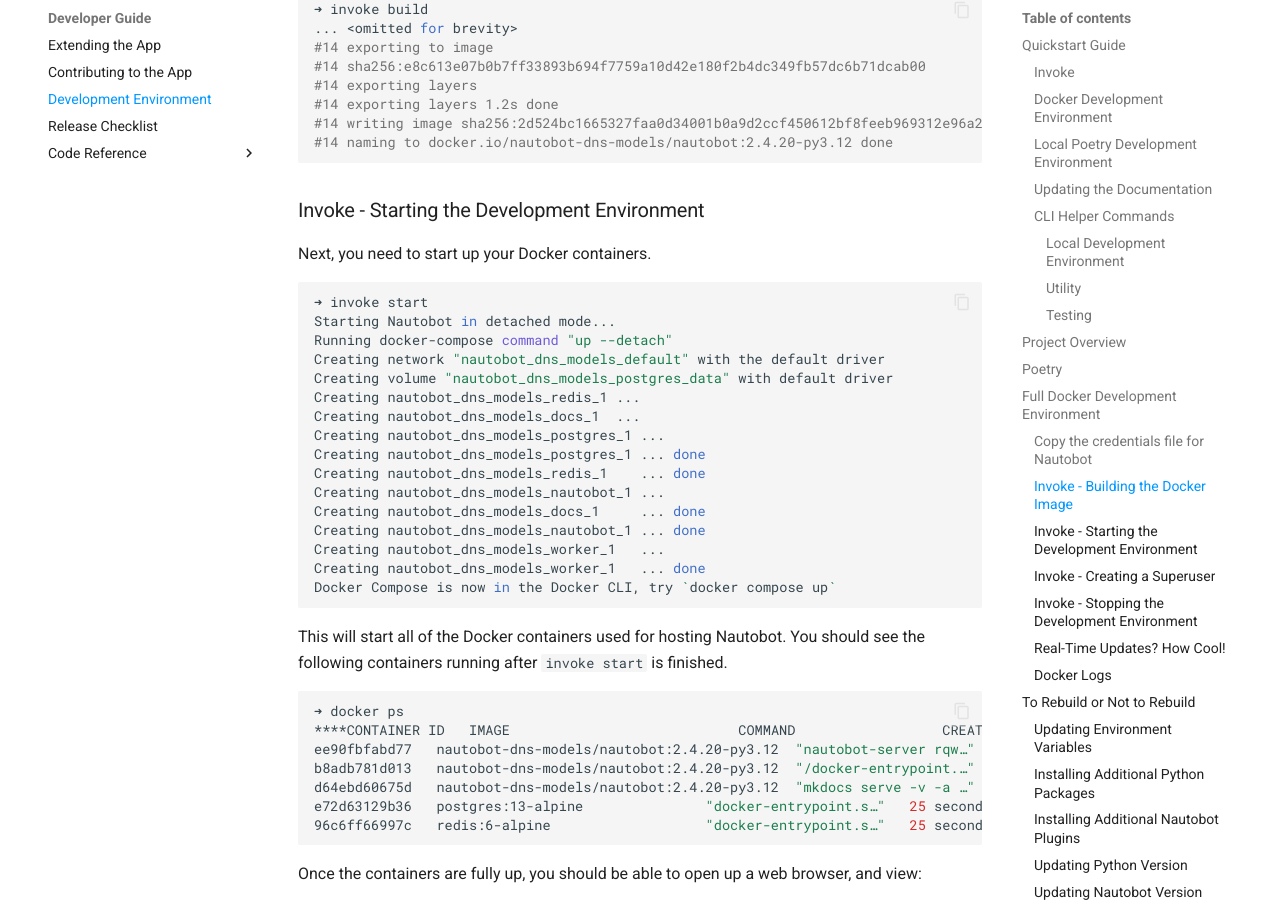
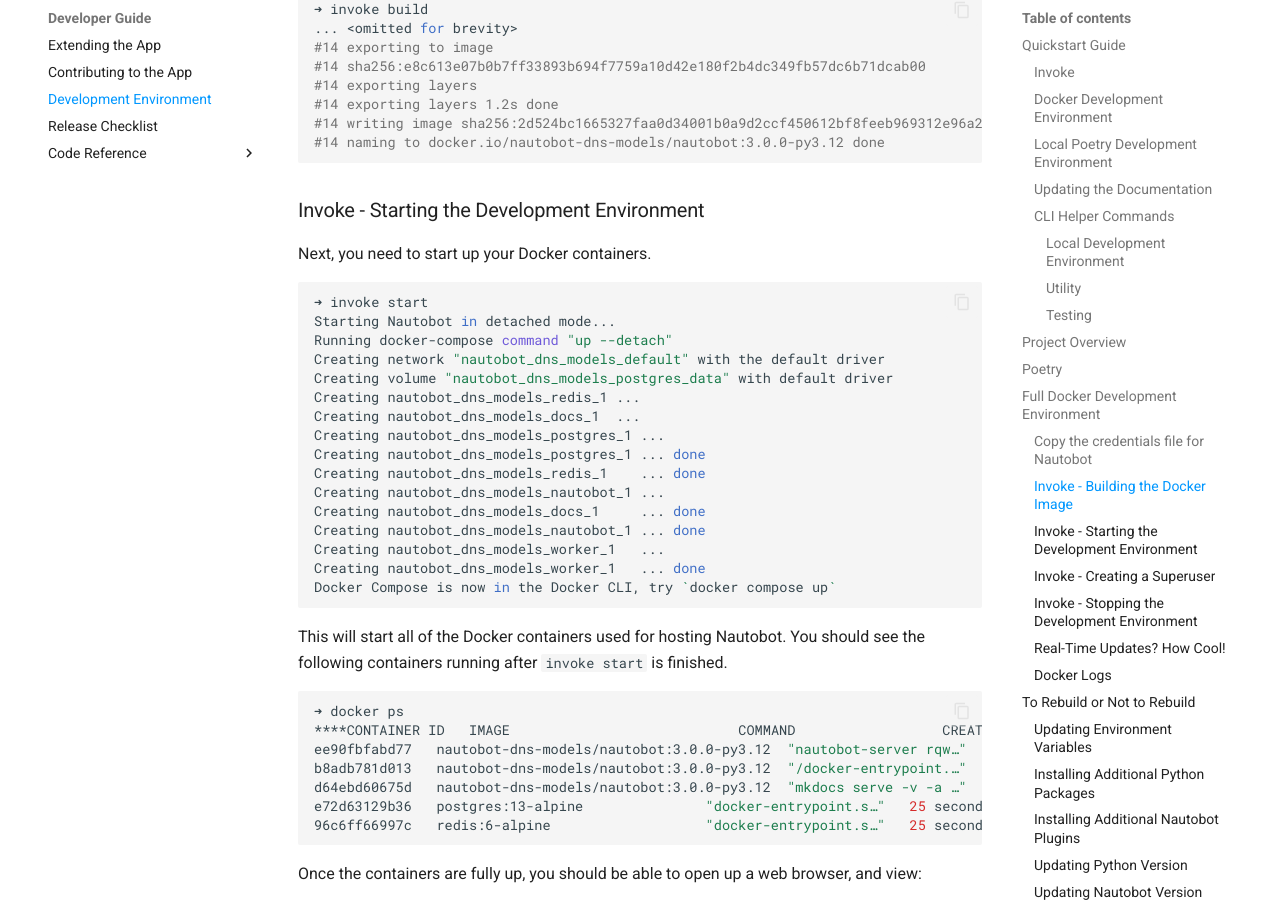
Before and after one commit to nautobot/nautobot-app-dns-models, an MkDocs documentation site: the page built from docs/dev/dev_environment.md, in a window 1280 px wide and 1400 px high, scrolled down 5509 px. Shown: the part 127-1029 px from the top of the window. Built offline with MkDocs 1.6.1 and Material for MkDocs 9.7.7, drawn with Linux system fonts in a browser that asks for light colours; comment, search, counter and statistics services are not loaded; some of the changed text lies outside the part shown.

Commit message:
Cookie updated targeting develop by NetworkToCode Cookie Drift Manager Tool
- [#291](https://github.com/nautobot/cookiecutter-nautobot-app/issues/291) - Added support for Python `3.13`.

- [#291](https://github.com/nautobot/cookiecutter-nautobot-app/issues/291) - Updated minimum Nautobot version to `3.0.0`.
- [#291](https://github.com/nautobot/cookiecutter-nautobot-app/issues/291) - Updated maximum Nautobot version to `<4.0.0`.
- [#309](https://github.com/nautobot/cookiecutter-nautobot-app/issues/309) - Change the tag-nautobot-app workflow to support multiple nautobot-app versions.
- [#320](https://github.com/nautobot/cookiecutter-nautobot-app/issues/320) - Upstream testing now runs against selected branches.

- [#319](https://github.com/nautobot/cookiecutter-nautobot-app/issues/319) - Fixed nav typo and added missing 2.7.2 release notes.

- [#322](https://github.com/nautobot/cookiecutter-nautobot-app/issues/322) - Updated CI workflow to always regenerate poetry lockfile.

**Full Changelog**: https://github.com/nautobot/cookiecutter-nautobot-app/compare/nautobot-app-v2.7.2...nautobot-app-v3.0.0

````diff
--- a/docs/dev/dev_environment.md
+++ b/docs/dev/dev_environment.md
@@ -13,7 +13,7 @@
 
 The [Invoke](http://www.pyinvoke.org/) library is used to provide some helper commands based on the environment. There are a few configuration parameters which can be passed to Invoke to override the default configuration:
 
-- `nautobot_ver`: the version of Nautobot to use as a base for any built docker containers (default: 2.4.20)
+- `nautobot_ver`: the version of Nautobot to use as a base for any built docker containers (default: 3.0.0)
 - `project_name`: the default docker compose project name (default: `nautobot-dns-models`)
 - `python_ver`: the version of Python to use as a base for any built docker containers (default: 3.12)
 - `local`: a boolean flag indicating if invoke tasks should be run on the host or inside the docker containers (default: False, commands will be run in docker containers)
@@ -189,7 +189,7 @@
 #14 exporting layers
 #14 exporting layers 1.2s done
 #14 writing image sha256:2d524bc1665327faa0d34001b0a9d2ccf450612bf8feeb969312e96a2d3e3503 done
-#14 naming to docker.io/nautobot-dns-models/nautobot:2.4.20-py3.12 done
+#14 naming to docker.io/nautobot-dns-models/nautobot:3.0.0-py3.12 done
 ```
 
 ### Invoke - Starting the Development Environment
@@ -220,9 +220,9 @@
 ```bash
 ➜ docker ps
 ****CONTAINER ID   IMAGE                            COMMAND                  CREATED          STATUS          PORTS                                       NAMES
-ee90fbfabd77   nautobot-dns-models/nautobot:2.4.20-py3.12  "nautobot-server rqw…"   16 seconds ago   Up 13 seconds                                               nautobot_dns_models_worker_1
-b8adb781d013   nautobot-dns-models/nautobot:2.4.20-py3.12  "/docker-entrypoint.…"   20 seconds ago   Up 15 seconds   0.0.0.0:8080->8080/tcp, :::8080->8080/tcp   nautobot_dns_models_nautobot_1
-d64ebd60675d   nautobot-dns-models/nautobot:2.4.20-py3.12  "mkdocs serve -v -a …"   25 seconds ago   Up 18 seconds   0.0.0.0:8001->8080/tcp, :::8001->8080/tcp   nautobot_dns_models_docs_1
+ee90fbfabd77   nautobot-dns-models/nautobot:3.0.0-py3.12  "nautobot-server rqw…"   16 seconds ago   Up 13 seconds                                               nautobot_dns_models_worker_1
+b8adb781d013   nautobot-dns-models/nautobot:3.0.0-py3.12  "/docker-entrypoint.…"   20 seconds ago   Up 15 seconds   0.0.0.0:8080->8080/tcp, :::8080->8080/tcp   nautobot_dns_models_nautobot_1
+d64ebd60675d   nautobot-dns-models/nautobot:3.0.0-py3.12  "mkdocs serve -v -a …"   25 seconds ago   Up 18 seconds   0.0.0.0:8001->8080/tcp, :::8001->8080/tcp   nautobot_dns_models_docs_1
 e72d63129b36   postgres:13-alpine               "docker-entrypoint.s…"   25 seconds ago   Up 19 seconds   0.0.0.0:5432->5432/tcp, :::5432->5432/tcp   nautobot_dns_models_postgres_1
 96c6ff66997c   redis:6-alpine                   "docker-entrypoint.s…"   25 seconds ago   Up 21 seconds   0.0.0.0:6379->6379/tcp, :::6379->6379/tcp   nautobot_dns_models_redis_1
 ```
````
Also changed, not shown: docs/admin/compatibility_matrix.md (+4 -0 lines), docs/admin/install.md (+1 -1 lines), .cookiecutter.json, .github/ISSUE_TEMPLATE/bug_report.md, .github/ISSUE_TEMPLATE/feature_request.md, 3 other files.
